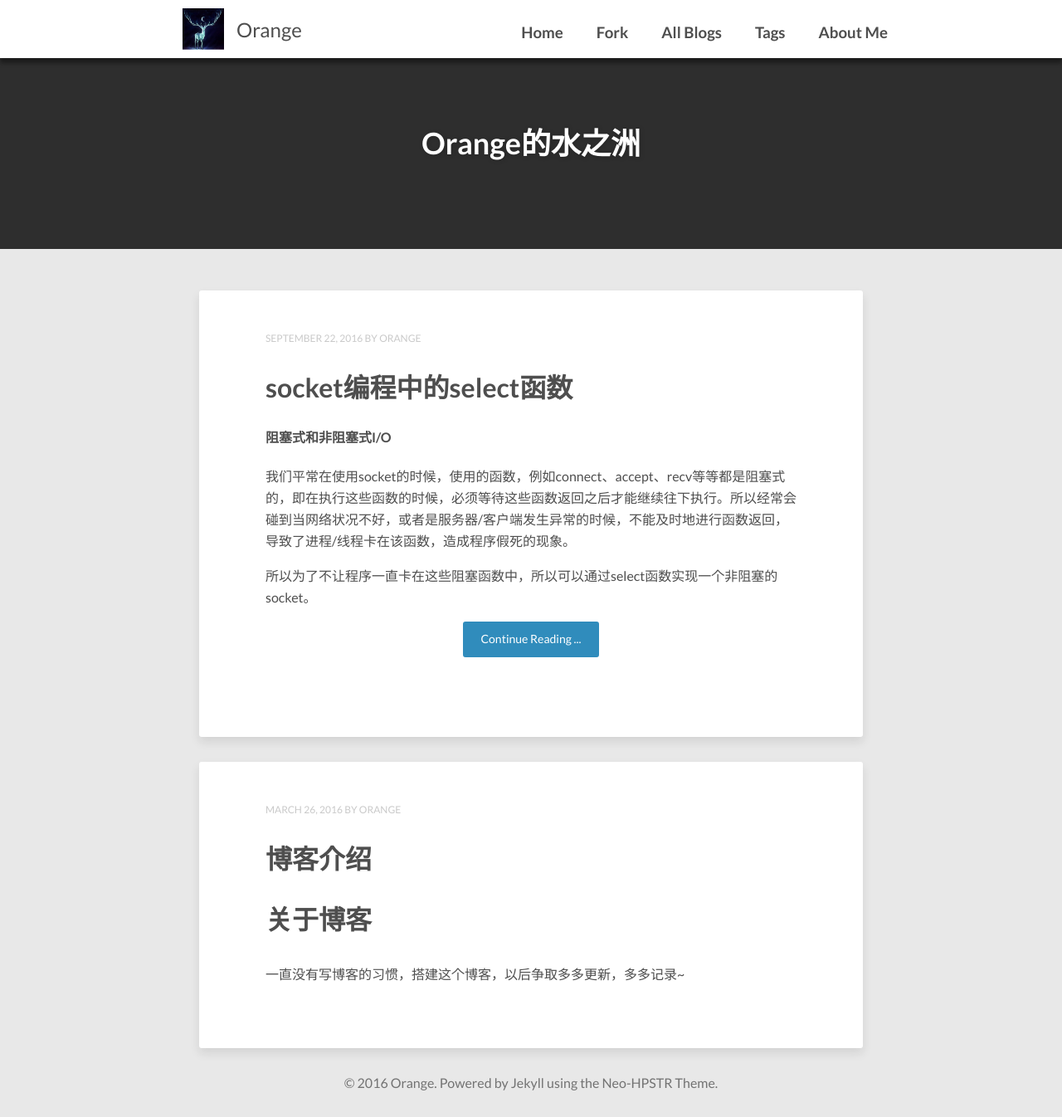
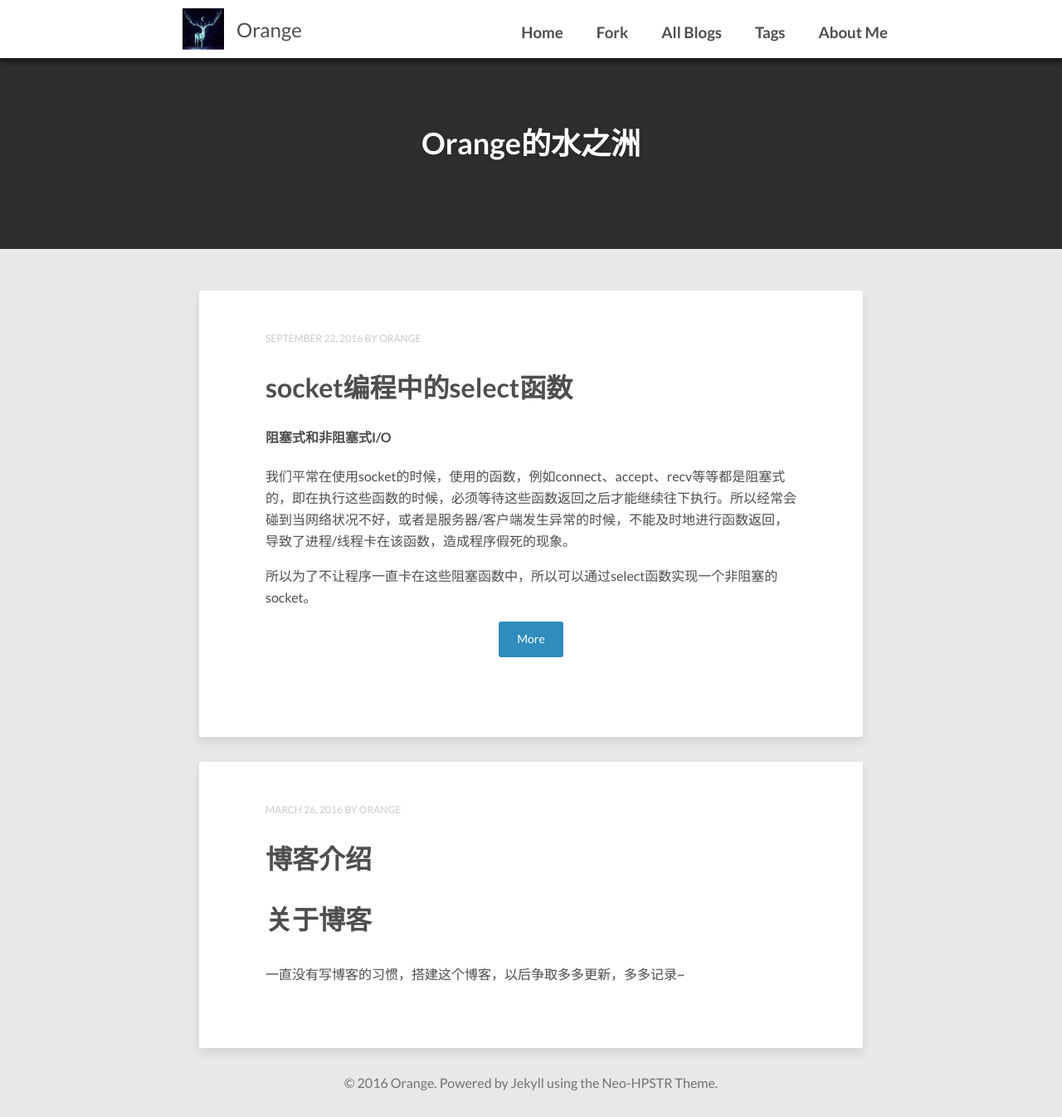
Before and after one commit to CancerThree/CancerThree.github.io, a Jekyll site: the page built from index.html, in a window 1280 px wide and 1346 px high. Shown: the whole window at 83% size. Built offline with Jekyll 4.4.1, drawn with Linux system fonts in a browser that asks for light colours; nearby versions of some CDN libraries; the list of posts is cut into pages by our own code; comment, search, counter and statistics services are not loaded.

Commit message:
添加主页More按钮

```diff
--- a/index.html
+++ b/index.html
@@ -35,7 +35,7 @@
     {% if post.content contains "<!-- more -->" %}
     {{ post.content | split:"<!-- more -->" | first % }}
 		<div align="center">
-			<div markdown="0"><a href="{{ site.url }}{{ post.url }}" class="btn btn-info">Continue Reading ...</a></div>
+			<div markdown="0"><a href="{{ site.url }}{{ post.url }}" class="btn btn-info">More</a></div>
 		</div>
     {% else %}
       {{ post.content }}
```
